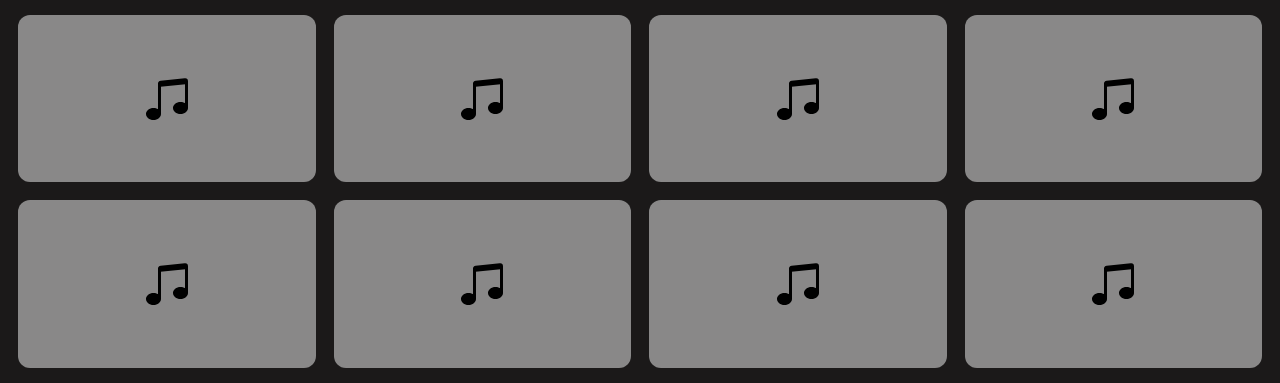
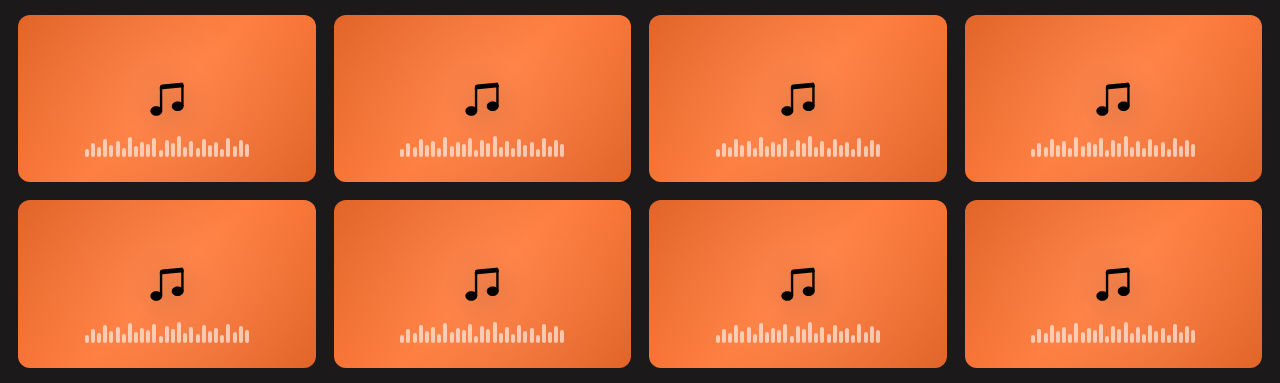
Before and after one commit to Sarf-Esports/studio-website, an Astro site: page / in a window 1280 px wide. Shown: the part 1290-1673 px from the top of the page. Built offline with nearby package versions, Linux system fonts and the light colour scheme; Astro itself is replaced by a stand-in of ours; a web font is replaced by a local one.

Commit message:
change: 音楽作品のサムネイルを変更

```diff
--- a/src/components/works/WorkCard.svelte
+++ b/src/components/works/WorkCard.svelte
@@ -14,6 +14,8 @@
 	}
 
 	function getThumbnailInfo(work: Work) {
+		const isMusicWork = work.assets.some((asset) => asset.type === 'music');
+
 		if (work.thumbnail) {
 			if (isIconImage(work.thumbnail)) {
 				return {
@@ -22,7 +24,8 @@
 					isIcon: true,
 					backgroundColor: work.thumbnail.backgroundColor,
 					width: work.thumbnail.width,
-					height: work.thumbnail.height
+					height: work.thumbnail.height,
+					isMusicWork
 				};
 			}
 			return {
@@ -30,7 +33,8 @@
 				isIcon: false,
 				backgroundColor: null,
 				width: null,
-				height: null
+				height: null,
+				isMusicWork
 			};
 		}
 
@@ -45,7 +49,8 @@
 				isIcon: false,
 				backgroundColor: null,
 				width: null,
-				height: null
+				height: null,
+				isMusicWork
 			};
 		}
 
@@ -57,7 +62,8 @@
 				isIcon: false,
 				backgroundColor: null,
 				width: null,
-				height: null
+				height: null,
+				isMusicWork
 			};
 		}
 
@@ -72,7 +78,8 @@
 					isIcon: false,
 					backgroundColor: null,
 					width: null,
-					height: null
+					height: null,
+					isMusicWork
 				};
 			}
 		}
@@ -83,7 +90,8 @@
 			isIcon: false,
 			backgroundColor: null,
 			width: null,
-			height: null
+			height: null,
+			isMusicWork
 		};
 	}
 
@@ -94,16 +102,32 @@
 	}
 </script>
 
-<button class="work-card" onclick={handleClick} style={work.border ? `border: ${work.border}` : ''}>
+<button
+	class="work-card"
+	class:music-card={thumbnailInfo.isMusicWork}
+	onclick={handleClick}
+	style={work.border ? `border: ${work.border}` : ''}
+>
 	<div class="work-image">
 		{#if thumbnailInfo.isIcon}
-			<div class="icon-thumbnail" style="background-color: {thumbnailInfo.backgroundColor}">
+			<div
+				class="icon-thumbnail"
+				class:music-icon={thumbnailInfo.isMusicWork}
+				style="background: {thumbnailInfo.backgroundColor}"
+			>
 				<img
 					src={thumbnailInfo.src}
 					alt={work.title}
 					loading="lazy"
 					style="width: {thumbnailInfo.width}; height: {thumbnailInfo.height};"
 				/>
+				{#if thumbnailInfo.isMusicWork}
+					<div class="music-waves">
+						{#each Array(27) as _}
+							<span class="wave"></span>
+						{/each}
+					</div>
+				{/if}
 			</div>
 		{:else}
 			<img src={thumbnailInfo.src} alt={work.title} loading="lazy" />
@@ -161,6 +185,23 @@
 				0 0 0 2px rgba($color-accent, 0.5),
 				0 10px 30px rgba(0, 0, 0, 0.3);
 		}
+
+		&.music-card {
+			&:hover,
+			&:focus {
+				box-shadow:
+					0 10px 30px rgba(0, 0, 0, 0.4),
+					0 0 25px rgba($color-accent, 0.4),
+					0 0 50px rgba($color-accent, 0.1);
+			}
+
+			&:focus {
+				box-shadow:
+					0 0 0 2px rgba($color-accent, 0.6),
+					0 10px 30px rgba(0, 0, 0, 0.3),
+					0 0 25px rgba($color-accent, 0.4);
+			}
+		}
 	}
 
 	.work-image {
@@ -191,6 +232,29 @@
 		img {
 			object-fit: contain;
 			transition: transform 0.3s ease;
+		}
+
+		&.music-icon {
+			background-size: 200% 200%;
+			background-position: 0% 50%;
+			position: relative;
+			overflow: hidden;
+
+			&::before {
+				content: '';
+				position: absolute;
+				top: -50%;
+				left: -50%;
+				width: 200%;
+				height: 200%;
+				background: radial-gradient(circle, #ffffff1a 0%, transparent 50%);
+				transform: rotate(45deg);
+			}
+
+			img {
+				filter: drop-shadow(0 4px 12px #00000050);
+				position: relative;
+			}
 		}
 	}
 
@@ -276,4 +340,102 @@
 			padding: 0.2rem 0.4rem;
 		}
 	}
+
+	.music-waves {
+		position: absolute;
+		bottom: 1.4rem;
+		left: 50%;
+		transform: translateX(-50%);
+		display: flex;
+		gap: 0.12em;
+		align-items: flex-end;
+
+		.wave {
+			width: 4px;
+			background: #ffffff9a;
+			border-radius: 4px;
+
+			&:nth-child(1) {
+				height: 8px;
+			}
+			&:nth-child(2) {
+				height: 14px;
+			}
+			&:nth-child(3) {
+				height: 10px;
+			}
+			&:nth-child(4) {
+				height: 18px;
+			}
+			&:nth-child(5) {
+				height: 12px;
+			}
+			&:nth-child(6) {
+				height: 16px;
+			}
+			&:nth-child(7) {
+				height: 9px;
+			}
+			&:nth-child(8) {
+				height: 20px;
+			}
+			&:nth-child(9) {
+				height: 11px;
+			}
+			&:nth-child(10) {
+				height: 15px;
+			}
+			&:nth-child(11) {
+				height: 13px;
+			}
+			&:nth-child(12) {
+				height: 19px;
+			}
+			&:nth-child(13) {
+				height: 7px;
+			}
+			&:nth-child(14) {
+				height: 17px;
+			}
+			&:nth-child(15) {
+				height: 14px;
+			}
+			&:nth-child(16) {
+				height: 21px;
+			}
+			&:nth-child(17) {
+				height: 10px;
+			}
+			&:nth-child(18) {
+				height: 16px;
+			}
+			&:nth-child(19) {
+				height: 9px;
+			}
+			&:nth-child(20) {
+				height: 18px;
+			}
+			&:nth-child(21) {
+				height: 12px;
+			}
+			&:nth-child(22) {
+				height: 15px;
+			}
+			&:nth-child(23) {
+				height: 8px;
+			}
+			&:nth-child(24) {
+				height: 19px;
+			}
+			&:nth-child(25) {
+				height: 11px;
+			}
+			&:nth-child(26) {
+				height: 17px;
+			}
+			&:nth-child(27) {
+				height: 13px;
+			}
+		}
+	}
 </style>
--- a/src/data/work/music.ts
+++ b/src/data/work/music.ts
@@ -4,9 +4,10 @@ import musicNoteIcon from "../../assets/icons/music-note-beamed.svg";
 
 const musicNoteIconImage: IconImage = {
   icon: musicNoteIcon,
-  width: "50%",
-  height: "50%",
-  backgroundColor: "rgba(184, 184, 184, 0.7)",
+  width: "40%",
+  height: "40%",
+  backgroundColor:
+    "linear-gradient(135deg, #e16428 0%, #ff7a3a 50%, #e16428 100%)",
 };
 
 export const MUSIC = [
```
